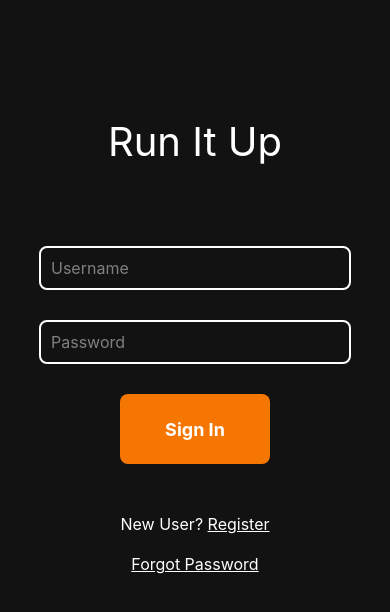
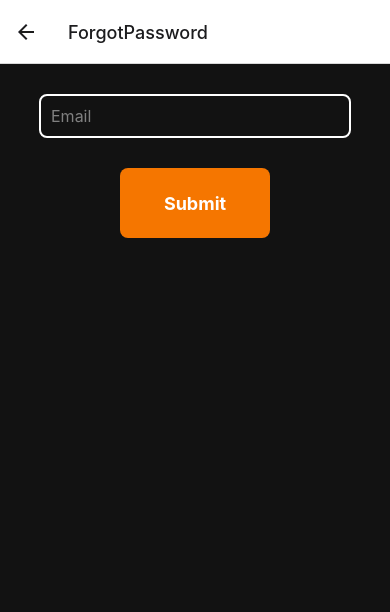
Before and after one commit to tyland5/Run-it-up, a React Native app: screen /ForgotPassword in a window 390 px wide. Shown: the top 612 px of the page. Built offline with nearby package versions, Linux system fonts and the light colour scheme.

Commit message:
finish forgot password

```diff
--- a/App.js
+++ b/App.js
@@ -7,6 +7,7 @@ import { createBottomTabNavigator } from '@react-navigation/bottom-tabs';
 import Login from './src/Components/login/login';
 import Register from './src/Components/login/register';
 import EmailConfirm from './src/Components/login/emailConfirm';
+import ForgotPassword from './src/Components/login/forgotPassword';
 import HomeFeed from './src/Components/home/homeFeed';
 import ExpandedPost from './src/Components/post/expandedPost';
 import TopNav from './src/Components/global/topNav';
@@ -23,6 +24,7 @@ function LoginStackScreen() {
       <LoginStack.Screen options = {{headerShown:false}} name="Login" component={Login}/>
       <LoginStack.Screen name="Register" component={Register}/>
       <LoginStack.Screen name="Confirmation" component={EmailConfirm}/>
+      <LoginStack.Screen name="ForgotPassword" component={ForgotPassword}/>
     </LoginStack.Navigator>
   )
 }
--- /dev/null
+++ b/src/Components/login/forgotPassword.js
@@ -0,0 +1,172 @@
+import React, { useEffect, useState } from 'react';
+import {Keyboard, StyleSheet, TouchableOpacity, TextInput, Text, TouchableWithoutFeedback, View, ScrollView} from 'react-native';
+import { useContext } from 'react';
+import { AuthContext } from './authContext';
+import { useNavigation } from '@react-navigation/native';
+
+const envVariables = require('../../../envVariables.json');
+
+// we are putting the email confirmation code in route param only to enforce a seamless register process
+export default function ForgotPassword({route}){
+
+    const [formData, setFormData] = useState({
+        email:'',
+        password:'',
+        confirmPassword: '',
+        confirmCode:''
+    })
+
+    const [generatedCode, setGeneratedCode] = useState('')
+    const [emailSelected, setEmailSelected] = useState(false)
+    const navigation = useNavigation()
+
+    const [showErr, setShowErr] = useState({
+        confirmCode: false,
+        email: false,
+        password: false,
+        confirmPassword: false
+    })
+
+    async function setEmail(){
+        // first check if an account with this email exists
+        const res = await fetch(envVariables.serverURL + "/login/checkEmail?" + new URLSearchParams({email:formData.email}));
+        const resJson = await res.json();
+
+        if(resJson.response === "bad" || !resJson.validEmail){
+            setShowErr({...showErr, email: true})
+            return
+        }
+        setShowErr({...showErr, email: false})
+        // if email is valid, get confirmation code and show change pass inputs
+        const res2 = await fetch(envVariables.serverURL + "/login/confirmEmail?" + new URLSearchParams({email:formData.email}));
+        const resJson2 = await res2.json();
+
+        setGeneratedCode(resJson2.confCode);
+        setEmailSelected(true);
+    }
+
+    async function handleConfirm(){
+        const errs = {
+            confirmCode: false,
+            password: false,
+            confirmPassword: false
+        }
+
+        let errPresent = false
+
+        if(formData.confirmCode !== generatedCode){
+            errs.confirmCode = true
+            errPresent = true
+        }
+        if(formData.password.length < 12){
+            errs.password = true
+            errPresent = true
+        }
+        if(formData.confirmPassword !== formData.password){
+            errs.confirmPassword = true
+            errPresent = true
+        }
+
+        setShowErr({...showErr, ...errs})
+
+        if(!errPresent){
+            const res = await fetch(envVariables.serverURL + "/login/changePassword", {
+                method: "PUT", // Specify the request method
+                headers: { "Content-Type": "application/json" }, // Specify the content type
+                body: JSON.stringify({
+                    password: formData.password,
+                    email: formData.email
+                }) // Send the data in JSON format
+              })
+
+            navigation.navigate("Login")
+        }
+    }
+
+    return(
+    <TouchableWithoutFeedback onPress={Keyboard.dismiss} accessible={false}>
+        <View style={styles.container}>
+            <View style={{height:30}}></View>
+
+            {!emailSelected ?
+            <>
+            <TextInput style={styles.input} placeholder='Email' placeholderTextColor="gray" value ={formData.email} onChangeText={(val) => setFormData({...formData, email:val.toLowerCase()})}></TextInput>
+            {showErr.email ? <Text style={styles.error}>No account with this email</Text>:<></>}
+            <TouchableOpacity style={styles.button} onPress={setEmail}>
+                <Text style={styles.button_text}>Submit</Text>
+            </TouchableOpacity>
+            </>
+
+            :
+
+            <>
+            <Text style={styles.inputLabel}>Please enter the code we emailed you</Text>
+            <TextInput style={styles.input} placeholder='Confirmation Code' placeholderTextColor="gray" value ={formData.confirmCode} onChangeText={(val) => setFormData({...formData, confirmCode:val})}></TextInput>
+            {showErr.confirmCode ? <Text style={styles.error}>Code entered does not match</Text> : <></>}
+
+            <Text style={styles.inputLabel}>Password</Text>
+            <TextInput secureTextEntry = {true} style={styles.input} placeholder='Password' placeholderTextColor="gray" value ={formData.password} onChangeText={(val) => setFormData({...formData, password:val})}></TextInput>
+            {showErr.password ? <Text style={styles.error}>Password must be at least 12 characters</Text> : <></>}
+
+            <Text style={styles.inputLabel}>Confirm Password</Text>
+            <TextInput secureTextEntry = {true} style={styles.input} placeholder='Confirm Password' placeholderTextColor="gray" value ={formData.confirmPassword} onChangeText={(val) => setFormData({...formData, confirmPassword:val})}></TextInput>
+            {showErr.confirmPassword ? <Text style={styles.error}>Passwords do not match</Text> : <></>}
+
+            <TouchableOpacity style={styles.button} onPress={handleConfirm}>
+                <Text style={styles.button_text}>Submit</Text>
+            </TouchableOpacity>
+            </>
+            }
+
+
+        </View>
+    </TouchableWithoutFeedback>
+    )
+}
+
+const styles = StyleSheet.create({
+    container:{
+        backgroundColor: "#121212",
+        flex:1,
+        alignItems:'center'
+    },
+    input:{
+        width:"80%",
+        color:"white",
+        padding:10,
+        fontSize:16,
+        borderWidth:2,
+        borderColor:"white",
+        borderRadius: 8,
+        marginBottom: 30
+    },
+    inputLabel:{
+        color:"white",
+        fontSize: 16,
+        alignSelf: "flex-start",
+        marginLeft: "10%",
+        marginBottom: 10
+    },
+    error:{
+        position: 'relative',
+        color: 'red',
+        bottom: 20,
+        fontSize: 16,
+        alignSelf: "flex-start",
+        marginLeft: "10%",
+    },
+    button:{
+        width:150,
+        height: 70,
+        backgroundColor:"#F57600",
+        alignItems:"center",
+        justifyContent:"center",
+        borderRadius: 8,
+        marginBottom: 50
+    },
+    button_text:{
+        color:"white",
+        fontSize:18,
+        fontWeight:"bold"
+    }
+})
--- a/src/Components/login/login.js
+++ b/src/Components/login/login.js
@@ -46,7 +46,7 @@ export default function Login(){
         <View style={styles.container}>
 
             <Text style={styles.title}>Run It Up</Text>
-            <TextInput style={styles.input} placeholder='Username' placeholderTextColor="gray" value={username} onChangeText={(user) => setUsername(user)}></TextInput>
+            <TextInput style={styles.input} placeholder='Username' placeholderTextColor="gray" value={username} onChangeText={(user) => setUsername(user.toLowerCase())}></TextInput>
             <TextInput secureTextEntry = {true} style={styles.input} placeholder='Password' placeholderTextColor="gray" value ={password} onChangeText={(pw) => setPassword(pw)}></TextInput>
 
             <TouchableOpacity style={styles.button} onPress={checkCredentials}>
@@ -59,7 +59,7 @@ export default function Login(){
                 <TouchableWithoutFeedback onPress={()=>navigation.navigate("Register")}><Text style={[styles.text, {textDecorationLine: 'underline'}]}>Register</Text></TouchableWithoutFeedback>
             </Text>
             <View style={{marginBottom:20}}></View>
-            <Text style={[styles.text, {textDecorationLine: 'underline'}]}>Forgot Password</Text>
+            <TouchableWithoutFeedback onPress={()=>navigation.navigate("ForgotPassword")}><Text style={[styles.text, {textDecorationLine: 'underline'}]}>Forgot Password</Text></TouchableWithoutFeedback>
         </View>
     </TouchableWithoutFeedback>
     );
--- a/src/Components/login/register.js
+++ b/src/Components/login/register.js
@@ -70,38 +70,19 @@ export default function Register(){
 
 
         // Check if a created account has the same username or email
-        const res = await fetch(envVariables.serverURL + "/login/checkUsernameEmail", {
-            method: "POST",
-            headers: {
-              "Content-Type": "application/json",
-               Accept : "application/json",
-            },
-            body: JSON.stringify({
-                email:formData.email,
-                username: formData.username
-            }),
-        });
+        const res = await fetch(envVariables.serverURL + "/login/checkUsernameEmail?" + new URLSearchParams({email:formData.email, username: formData.username}));
 
         const jsonRes = await res.json();
         err.usernameDup = !jsonRes.validUser
         err.emailDup = !jsonRes.validEmail
 
-        if(!jsonRes.validUser || !jsonRes.validEmail || !jsonRes.response === "bad"){
+        if(jsonRes.response === "bad" || !jsonRes.validUser || !jsonRes.validEmail){
             numErr += 1
         }
 
         if(numErr === 0){
 
-            fetch(envVariables.serverURL +"/login/confirmEmail", {
-                method: "POST",
-                headers: {
-                  "Content-Type": "application/json",
-                   Accept : "application/json",
-                },
-                body: JSON.stringify({
-                    email:formData.email
-                }),
-            })
+            fetch(envVariables.serverURL +"/login/confirmEmail?" + new URLSearchParams({email:formData.email}))
             .then(response => response.json())
             .then(data => {
                 if(data.response === "good"){
```
